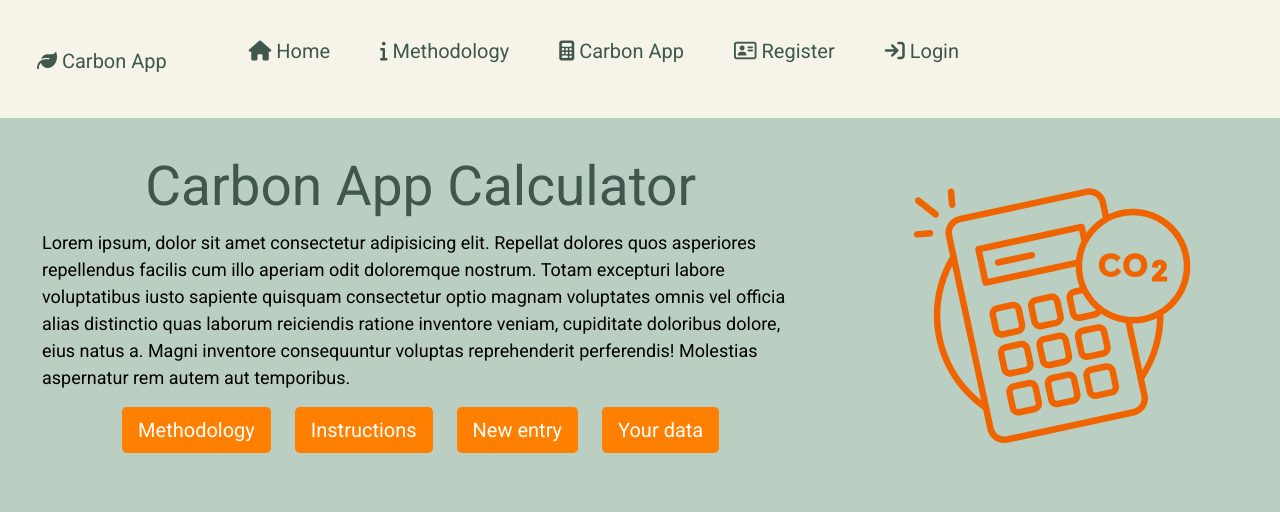
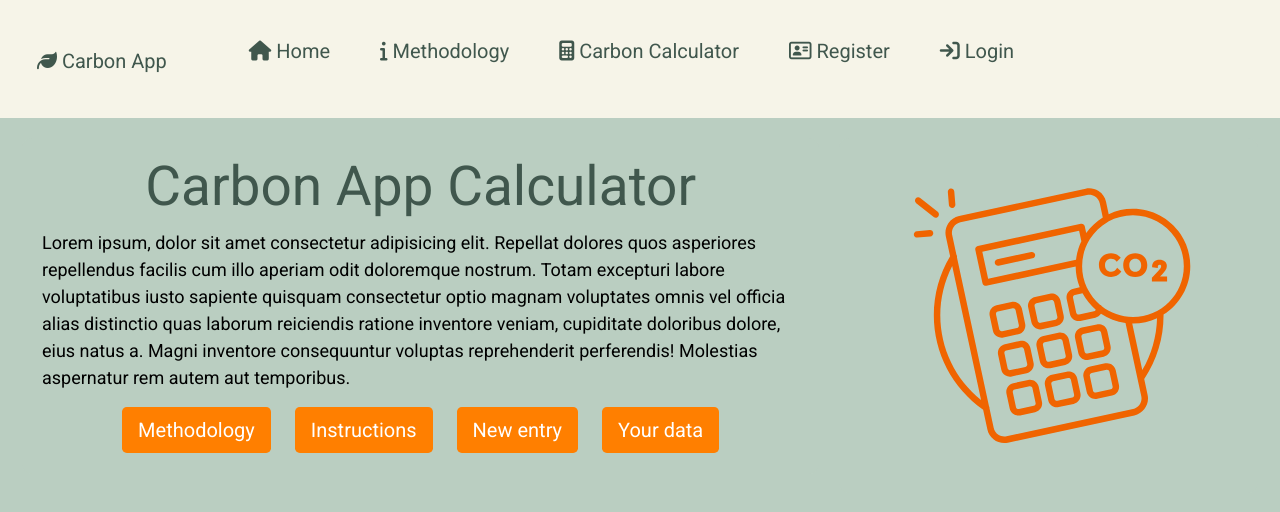
Before and after one commit to LineBirkelid/carbon_app_2023, a Flask app: page /carbon_app in a window 1280 px wide. Shown: the top 512 px of the page. Run offline with Flask 2, Linux system fonts and the light colour scheme; some libraries are stand-ins or nearby versions.

Commit message:
Update layout.html

```diff
--- a/capp/templates/layout.html
+++ b/capp/templates/layout.html
@@ -57,7 +57,7 @@
                         <a href="{{url_for('methodology.methodology_home')}}"> <i class="fa-solid fa-info"></i> Methodology</a>
                     </li>
                     <li>
-                        <a href="{{url_for('carbon_app.carbon_app_home')}}"> <i class="fa-solid fa-calculator"></i> Carbon App</a>
+                        <a href="{{url_for('carbon_app.carbon_app_home')}}"> <i class="fa-solid fa-calculator"></i> Carbon Calculator</a>
                     </li>
                     <li>
                       <a href="{{url_for('users.register')}}"> <i class="fa-regular fa-address-card"></i> Register</a>
```
